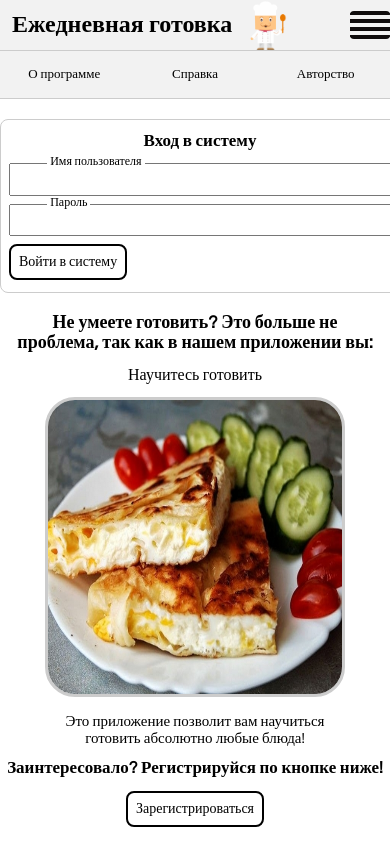
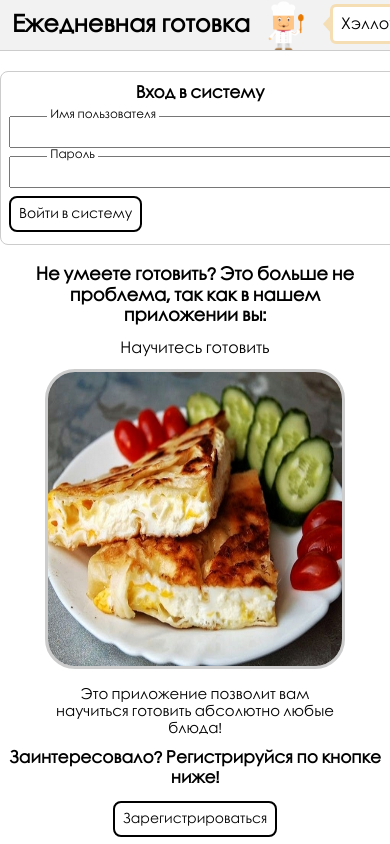
Before and after one commit to versusvirus/University, a plain HTML site: page templates/index.html in a window 390 px wide. Drawn offline with nearby package versions, Linux system fonts and the light colour scheme; a web font is replaced by a local one.

Commit message:
Мелкие правки

```diff
--- a/src/css/mainStyles.css
+++ b/src/css/mainStyles.css
@@ -118,7 +118,7 @@ input:focus {
     border: 2px solid gray;
     padding: 16px;
     position: relative;
-    z-index: 1;
+    z-index: 2;
     text-align: center;
     max-width: 50%;
     border-radius: 15px;
@@ -210,6 +210,7 @@ input:focus {
 }
 
 .header-hint {
+    display: none;
     padding: 8px;
     background: white;
     border: 3px solid wheat;
@@ -217,6 +218,7 @@ input:focus {
     max-width: 150px;
     position: absolute;
     left: 330px;
+    z-index: 1;
     top: 4px;
     font-size: 16px;
     word-wrap: break-word;
@@ -268,7 +270,7 @@ input:focus {
         display: none;
     }
 
-    .burger-menu {
+    .burger-menu:not(.hidden) {
         display: flex;
     }
 
--- a/src/js/mainHandlers.js
+++ b/src/js/mainHandlers.js
@@ -14,8 +14,7 @@ components.BurgerMenuButton.setFunc(function () {
     burgerMenu.classList.toggle('hidden');
 });
 
-document.onload = showRandomHint();
-
+document.onload = setTimeout(showRandomHint, 3000);
 function showRandomHint() {
     components.headerHint.setCaption(`<div class="header-hint-triangle"></div>${hints[randomInteger(0,2)]}`);
     $(components.headerHint.getMarkup()).fadeIn('slow');
--- a/templates/index.html
+++ b/templates/index.html
@@ -14,6 +14,9 @@
         <div class="header-caption-logo">
             <div class="header-caption">Ежедневная готовка</div>
             <a href="index.html"><img src="../src/images/logo.png" alt="" class="header-logo"></a>
+            <div class="header-hint" data-component="Caption" data-name="headerHint">
+                <div class="header-hint-triangle"></div>
+            </div>
         </div>
         <div class="header-Menu">
             <button class="header-Menu__item" data-id="0" data-component="MenuButton" data-name="menuStandartAbout"
@@ -26,14 +29,14 @@
                     data-popup-name="MainPopup">Авторство
             </button>
         </div>
-        <div class="header-Menu-burger" data-component="Button" data-name="BurgerMenuButton">
+        <button class="header-Menu-burger" data-component="Button" data-name="BurgerMenuButton">
             <div class="burger-menu-slice"></div>
             <div class="burger-menu-slice"></div>
             <div class="burger-menu-slice"></div>
             <div class="burger-menu-slice"></div>
-        </div>
+        </button>
     </div>
-    <div class="burger-menu">
+    <div class="burger-menu hidden">
         <button class="burger-menu-item" data-id="0" data-component="MenuButton" data-name="menuBurgerAbout"
                 data-popup-name="MainPopup">О программе
         </button>
```
Also changed, not shown: templates/app.html (+1 -2 lines), index.js (added), src/fonts/GOTHIC.TTF (added).
